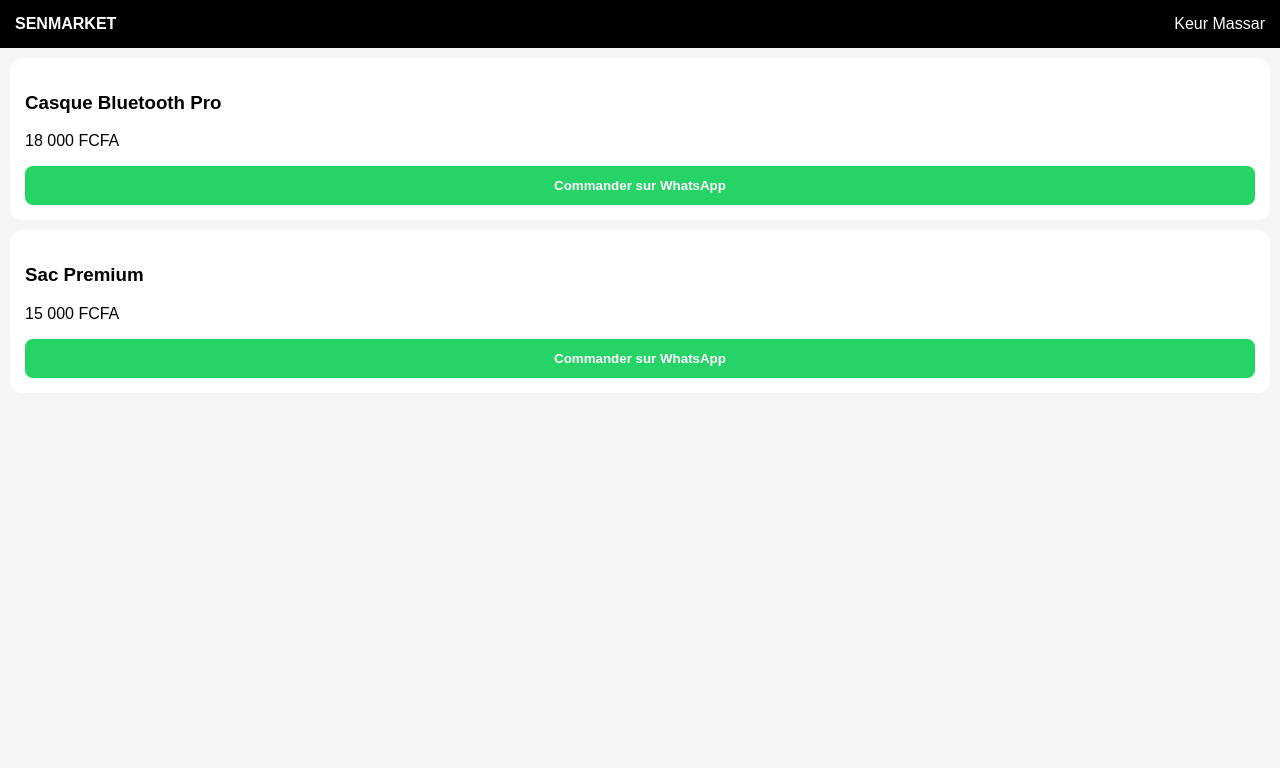
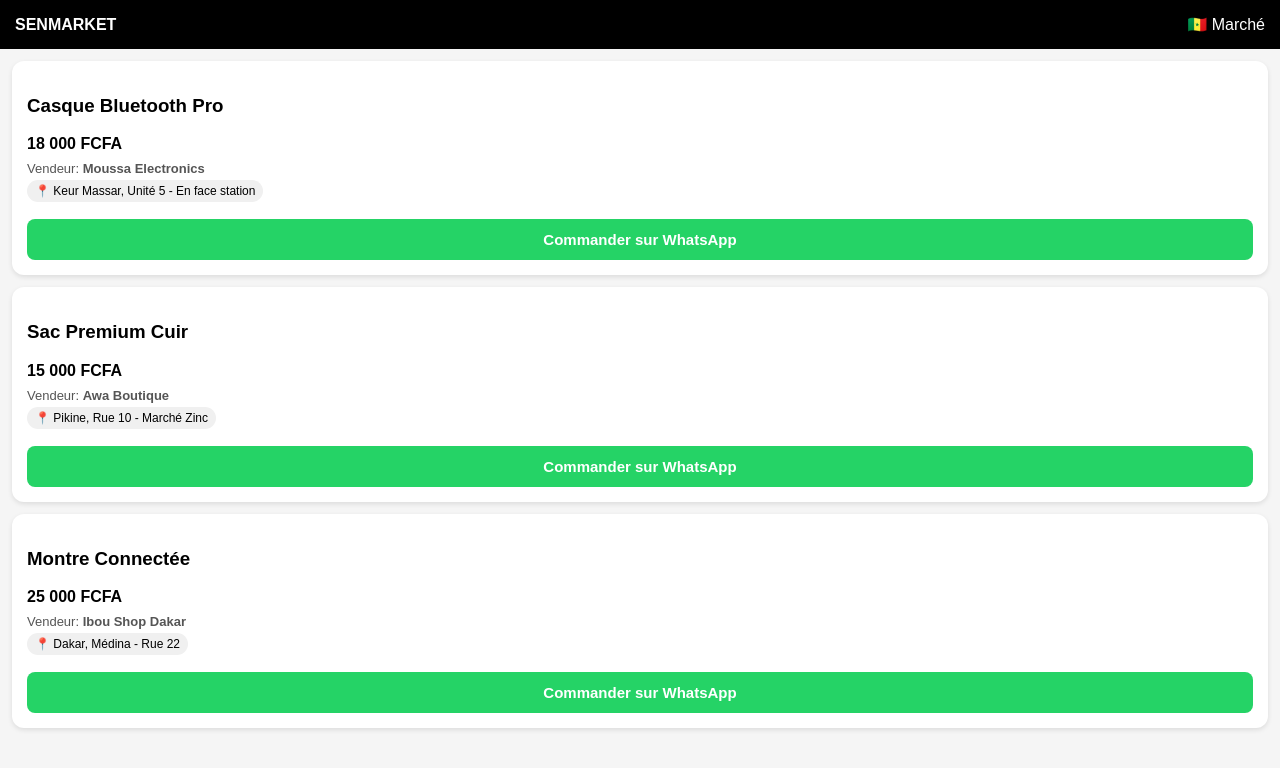
Before and after one commit to ib808520-bot/-senmarket-, a website: page www/index.html in a window 1280 px wide. Drawn offline with Linux system fonts and the light colour scheme.

Commit message:
Enhance product display and vendor information
Updated product listings and added vendor details.

```diff
--- a/www/index.html
+++ b/www/index.html
@@ -3,28 +3,54 @@
 <head>
 <meta charset="utf-8">
 <meta name="viewport" content="width=device-width, initial-scale=1">
-<title>SENMARKET</title>
+<title>SENMARKET - Multi Vendeurs</title>
 <style>
 body{font-family:sans-serif;margin:0;background:#f5f5f5}
-header{background:#000;color:#fff;padding:15px;display:flex;justify-content:space-between}
-.card{background:#fff;margin:10px;padding:15px;border-radius:12px}
-.btn{background:#25D366;color:#fff;padding:12px;border:none;border-radius:8px;width:100%;font-weight:bold}
+header{background:#000;color:#fff;padding:15px;display:flex;justify-content:space-between;align-items:center}
+.card{background:#fff;margin:12px;padding:15px;border-radius:12px;box-shadow:0 2px 5px rgba(0,0,0,0.1)}
+.vendeur{font-size:13px;color:#555;margin:8px 0 0 0}
+.adresse{font-size:12px;color:#000;background:#f0f0f0;display:inline-block;padding:4px 8px;border-radius:20px;margin-top:4px}
+.btn{background:#25D366;color:#fff;padding:12px;border:none;border-radius:8px;width:100%;font-weight:bold;margin-top:12px;font-size:15px}
+p{margin:5px 0}
 </style>
 </head>
 <body>
-<header><b>SENMARKET</b><span>Keur Massar</span></header>
+<header><b>SENMARKET</b><span>🇸🇳 Marché</span></header>
 
+<!-- VENDEUR 1 -->
 <div class="card">
 <h3>Casque Bluetooth Pro</h3>
-<p>18 000 FCFA</p>
-<button class="btn" onclick="window.open('https://wa.me/22177XXXXXXX?text=Bonjour, je veux le Casque à 18000F','_blank')">Commander sur WhatsApp</button>
+<p><b>18 000 FCFA</b></p>
+<p class="vendeur">Vendeur: <b>Moussa Electronics</b></p>
+<p class="adresse">📍 Keur Massar, Unité 5 - En face station</p>
+<button class="btn" onclick="commander('Casque Bluetooth Pro','18000','Moussa Electronics','Keur Massar Unité 5','221771111111')">Commander sur WhatsApp</button>
 </div>
 
+<!-- VENDEUR 2 -->
 <div class="card">
-<h3>Sac Premium</h3>
-<p>15 000 FCFA</p>
-<button class="btn" onclick="window.open('https://wa.me/22177XXXXXXX?text=Bonjour, je veux le Sac à 15000F','_blank')">Commander sur WhatsApp</button>
+<h3>Sac Premium Cuir</h3>
+<p><b>15 000 FCFA</b></p>
+<p class="vendeur">Vendeur: <b>Awa Boutique</b></p>
+<p class="adresse">📍 Pikine, Rue 10 - Marché Zinc</p>
+<button class="btn" onclick="commander('Sac Premium Cuir','15000','Awa Boutique','Pikine Rue 10','221772222222')">Commander sur WhatsApp</button>
 </div>
+
+<!-- VENDEUR 3 -->
+<div class="card">
+<h3>Montre Connectée</h3>
+<p><b>25 000 FCFA</b></p>
+<p class="vendeur">Vendeur: <b>Ibou Shop Dakar</b></p>
+<p class="adresse">📍 Dakar, Médina - Rue 22</p>
+<button class="btn" onclick="commander('Montre Connectée','25000','Ibou Shop','Dakar Medina','221773333333')">Commander sur WhatsApp</button>
+</div>
+
+<script>
+function commander(nom, prix, vendeur, adresse, whatsapp) {
+  let message = `Bonjour ${vendeur} (${adresse}),\n\nJe suis intéressé par : ${nom} à ${prix} FCFA\nVu sur SENMARKET.\n\nC'est toujours disponible ?`;
+  let url = `https://wa.me/${whatsapp}?text=${encodeURIComponent(message)}`;
+  window.open(url, '_blank');
+}
+</script>
 
 </body>
 </html>
```
